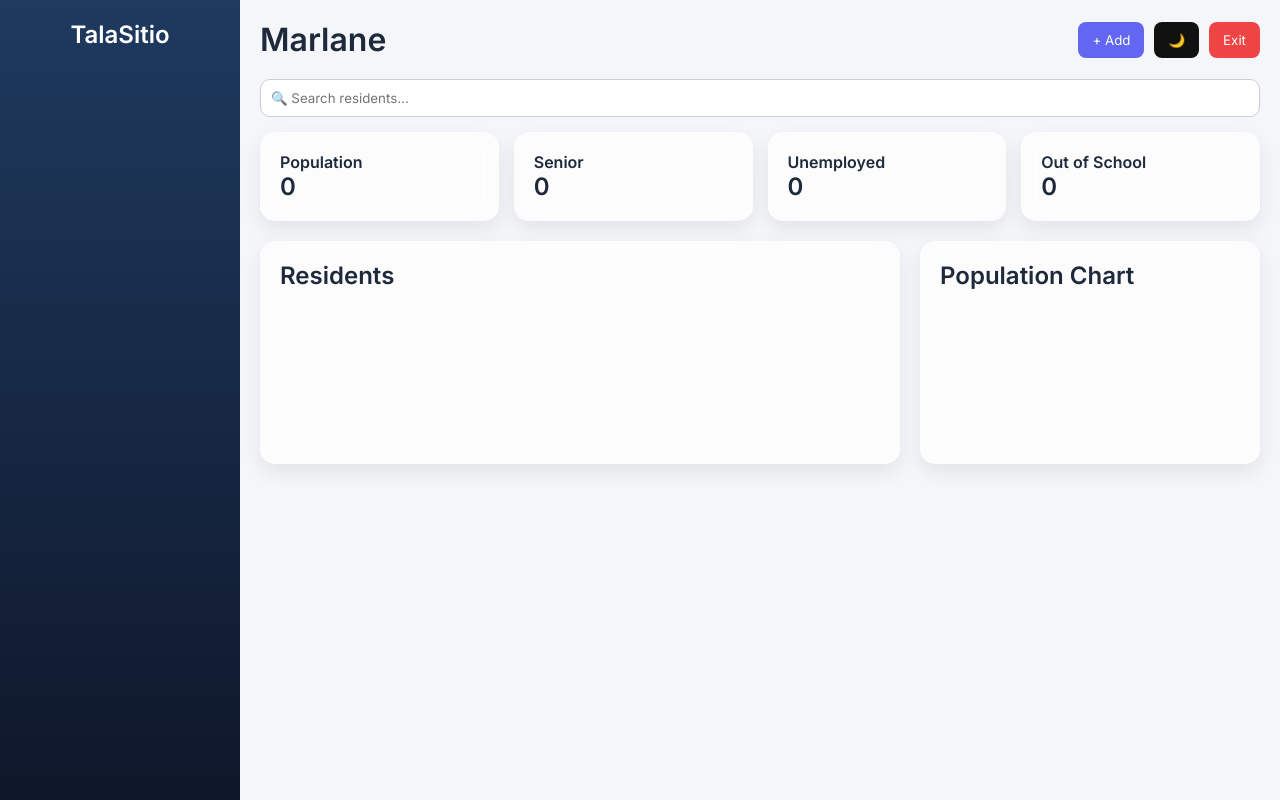
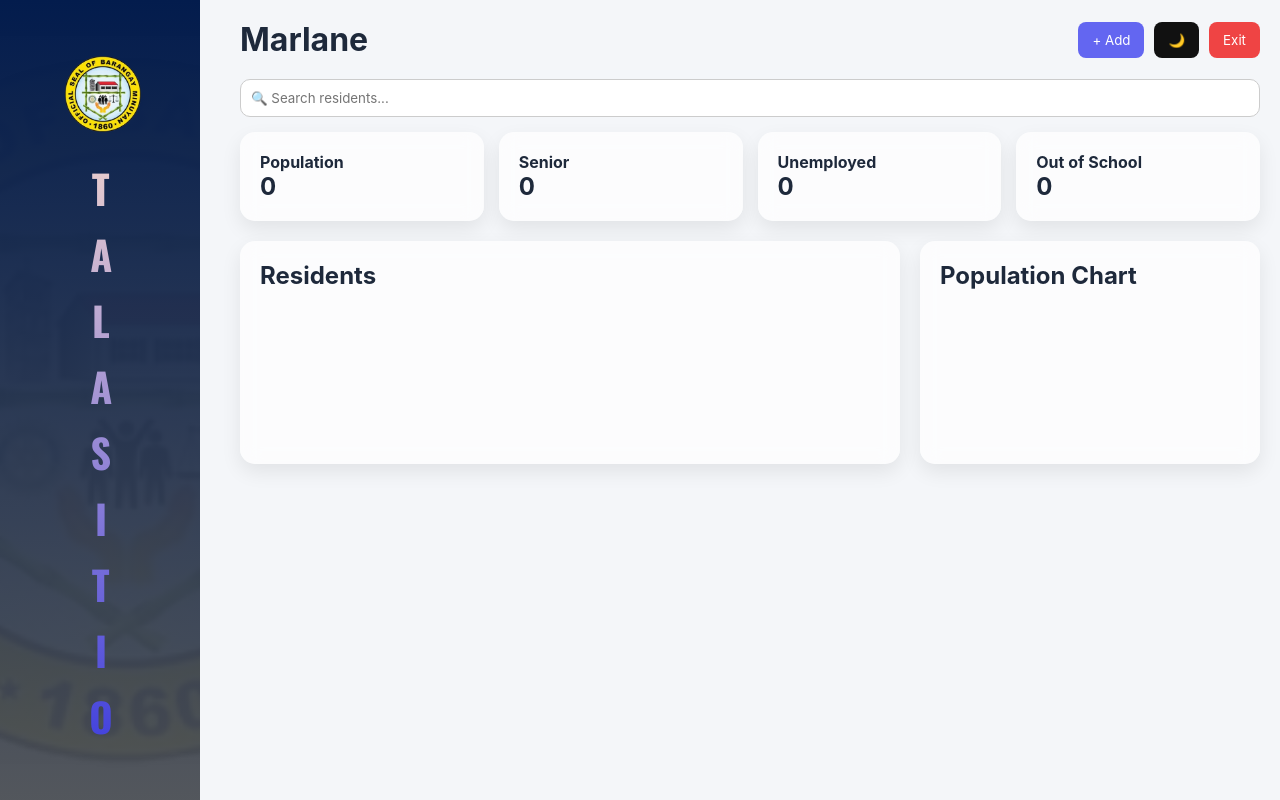
Before and after one commit to iamedlin/TalaSitio, a website: page public/sitio.html in a window 1280 px wide. Drawn offline with nearby package versions, Linux system fonts and the light colour scheme; no server answers.

Commit message:
update
updated dashboard layout

```diff
--- a/public/adminDashboardStyles.css
+++ b/public/adminDashboardStyles.css
@@ -1,32 +1,92 @@
-* { box-sizing: border-box; font-family: Arial, sans-serif; }
+* {
+  box-sizing: border-box;
+  font-family: Arial, sans-serif;
+}
 
-body { margin: 0; background: #f4f6f9; transition: background .3s, color .3s; }
-body.dark { background: #121212; color: #e4e4e4; }
+body {
+  margin: 0;
+  background: transparent;
+  transition: background .3s, color .3s;
+}
+
+/* BACKGROUND IMAGE + OVERLAY */
+body::before {
+  content: "";
+  position: fixed;
+  inset: 0;
+  background:
+    linear-gradient(rgba(0,0,0,0.4), rgba(0,0,0,0.4)),
+    url("images/bg.png") no-repeat center center/cover;
+  z-index: -1;
+}
 
 /* SIDEBAR */
+/* SIDEBAR */
 .sidebar {
-  position: fixed; left: 0; top: 0; bottom: 0;
-  width: 230px; background: #1f2a44; color: #fff; padding: 20px;
+  position: fixed;
+  left: 0;
+  top: 0;
+  bottom: 0;
+  width: 230px;
+  padding: 20px;
+  color: #fff;
+
+  background: linear-gradient(rgb(3, 28, 77), rgba(75, 79, 85, 0.958)),
+  url("images/loading.png") no-repeat center center/cover;
 }
+
 body.dark .sidebar { background: #0d1528; }
 
+.sidebar a{
+  display:block; color: #cfd8ff; padding: 10px; border-radius: 8px; margin: 6px 0; cursor: pointer; text-decoration: none; }
+
+  .sidebar a:hover { background: #2f3b63; }
+
+.sidebar h2 {
+  text-align: center;
+  margin-bottom: 30px;
+}
+
+.logo-title { display: flex; align-items: center; gap: 10px; } .logo-title img { width: 70px; height: 70px; object-fit: contain; }
+
 .sidebar a {
-  display: block; color: #cfd8ff; padding: 10px;
-  border-radius: 8px; margin: 6px 0;
-  cursor: pointer; text-decoration: none;
+  display: block;
+  padding: 12px;
+  border-radius: 8px;
+  cursor: pointer;
+  margin: 10px 0;
+  transition: 0.3s;
 }
-.sidebar a:hover { background: #2f3b63; }
+
+.sidebar a:hover {
+  background: rgba(255,255,255,0.2);
+}
+
 
 /* MAIN */
-.main { margin-left: 230px; padding: 20px; }
+/* MAIN */
+.main {
+  margin-left: 230px;               /* leave space for sidebar */
+  padding: 20px;
+  width: calc(100% - 230px);        /* fill remaining space */
+  min-height: 100vh;                /* cover full viewport height */
+
+  /* PNG background */
+  background: url("images/bg.png") no-repeat center center;
+  background-size: cover;           /* scale to fill area */
+}
+
 
 .topbar {
-  background: #fff; padding: 15px 20px;
+  background: #fff;
+  padding: 15px 20px;
   border-radius: 12px;
   box-shadow: 0 2px 6px rgba(0,0,0,0.08);
-  display: flex; justify-content: space-between;
+  display: flex;
+  justify-content: space-between;
   align-items: center;
 }
+
 body.dark .topbar { background: #1e1e1e; }
 
 /* DASHBOARD CARDS */
@@ -37,42 +97,82 @@ body.dark .topbar { background: #1e1e1e; }
   margin-top: 40px;
   justify-items: center;
 }
+
 .card {
-  background: #fff; padding: 40px 20px;
+  background: #fff;
+  padding: 40px 20px;
   border-radius: 16px;
   box-shadow: 0 4px 12px rgba(0,0,0,0.1);
   text-align: center;
   width: 100%;
   max-width: 300px;
+  transition: 0.3s;
 }
+
+.card:hover {
+  transform: translateY(-5px);
+  box-shadow: 0 10px 20px rgba(0,0,0,0.15);
+}
+
 body.dark .card { background: #1e1e1e; }
+
 .card h3 { font-size: 22px; margin-bottom: 15px; }
+
 .card p { font-size: 36px; font-weight: bold; margin: 0; }
 
-/* SITIO BUTTONS */
+/* SITIO BUTTONS (LARGER) */
 .sitio-container {
-  margin-top: 25px; margin-bottom: 20px;
-  display: flex; gap: 10px; flex-wrap: wrap;
+  margin-top: 100px;
+  margin-bottom: 40px;
+
+  display: grid;
+  grid-template-columns: repeat(2, 1fr); /* 2 columns */
+  gap: 15px 5px;          /* 15px row gap, 5px column gap */
+  justify-items: center;
+  padding: 20px;
+  min-height: 400px;
+  width: 80%;               /* container a bit wider */
+  margin-left: auto;
+  margin-right: auto;
+}
+
+.sitio-btn {
+  width: 95%;               /* slightly smaller to fit in columns */
+  min-height: 90px;
+  padding: 20px;
+  font-size: 20px;
+  font-weight: bold;
+
+  border-radius: 16px;
+  border: none;
+  cursor: pointer;
+
+  background: linear-gradient(135deg, #1f2a44, #2f3b63);
+  color: #fff;
+
+  display: flex;
+  align-items: center;
   justify-content: center;
+
+  transition: all 0.3s ease;
 }
-.sitio-btn {
-  padding: 16px 24px;
-  font-size: 18px;
-  border-radius: 8px; border: none;
-  cursor: pointer; background: #1f2a44; color: #fff;
-  transition: background 0.2s;
+
+.sitio-btn:hover {
+  background: #2f3b63;
+  transform: scale(1.08);
+  box-shadow: 0 8px 16px rgba(0,0,0,0.2);
 }
-.sitio-btn:hover { background: #2f3b63; }
-
 /* TABLE */
 table {
-  width: 100%; border-collapse: collapse;
+  width: 100%;
+  border-collapse: collapse;
   margin-top: 20px;
   background: #fff;
   border-radius: 12px;
   overflow: hidden;
   box-shadow: 0 2px 8px rgba(0,0,0,0.08);
 }
+
 body.dark table { background: #1e1e1e; }
 
 th, td { padding: 12px 14px; text-align: left; }
@@ -80,9 +180,16 @@ th, td { padding: 12px 14px; text-align: left; }
 th { background: #1f2a44; color: #fff; }
 
 tr:nth-child(even) { background: #f2f4f8; }
+
 body.dark tr:nth-child(even) { background: #2a2a2a; }
 
-.status { padding: 4px 10px; border-radius: 999px; font-size: 12px; }
+/* STATUS */
+.status {
+  padding: 4px 10px;
+  border-radius: 999px;
+  font-size: 12px;
+}
+
 .pending { background: #fff3cd; color: #856404; }
 .approved { background: #d4edda; color: #155724; }
 
@@ -92,52 +199,93 @@ body.dark tr:nth-child(even) { background: #2a2a2a; }
 
 /* SETTINGS */
 .settings-box {
-  max-width: 500px; background: #fff; padding: 20px;
-  border-radius: 14px; box-shadow: 0 2px 8px rgba(0,0,0,0.08);
+  max-width: 500px;
+  background: #fff;
+  padding: 20px;
+  border-radius: 14px;
+  box-shadow: 0 2px 8px rgba(0,0,0,0.08);
 }
+
 body.dark .settings-box { background: #1e1e1e; }
 
-.settings-box label { display: block; margin-top: 12px; font-weight: bold; }
+.settings-box label {
+  display: block;
+  margin-top: 12px;
+  font-weight: bold;
+}
 
 .settings-box input {
-  width: 100%; padding: 10px; margin-top: 6px;
-  border-radius: 8px; border: 1px solid #ccc;
+  width: 100%;
+  padding: 12px;   /* ⬆ bigger input */
+  margin-top: 6px;
+  border-radius: 8px;
+  border: 1px solid #ccc;
 }
 
+/* BUTTONS (GLOBAL IMPROVEMENT) */
 .settings-box button {
-  margin-top: 16px; padding: 10px 16px;
-  border: none; border-radius: 8px;
-  background: #1f2a44; color: #fff; cursor: pointer;
+  margin-top: 16px;
+  padding: 12px 18px;
+  border: none;
+  border-radius: 10px;
+  background: #1f2a44;
+  color: #fff;
+  cursor: pointer;
+  font-size: 15px;
+  transition: 0.3s;
+}
+
+.settings-box button:hover {
+  background: #2f3b63;
+  transform: scale(1.05);
 }
 
 .dark-toggle {
-  margin-top: 12px; padding: 10px;
-  border-radius: 8px; border: none;
-  background: #444; color: #fff; cursor: pointer;
+  margin-top: 12px;
+  padding: 12px;
+  border-radius: 10px;
+  border: none;
+  background: #444;
+  color: #fff;
+  cursor: pointer;
+  transition: 0.3s;
+}
+
+.dark-toggle:hover {
+  background: #666;
 }
 
 /* MODAL */
 .modal {
-  display: none; position: fixed; inset: 0;
+  display: none;
+  position: fixed;
+  inset: 0;
   background: rgba(0,0,0,0.5);
-  align-items: center; justify-content: center;
+  align-items: center;
+  justify-content: center;
   z-index: 999;
 }
 
 .modal-box {
-  background: #fff; padding: 25px;
-  border-radius: 14px; text-align: center;
+  background: #fff;
+  padding: 25px;
+  border-radius: 14px;
+  text-align: center;
   width: 300px;
 }
 
 .modal-buttons {
-  margin-top: 20px; display: flex;
-  gap: 10px; justify-content: center;
+  margin-top: 20px;
+  display: flex;
+  gap: 10px;
+  justify-content: center;
 }
 
 .btn {
-  border: none; padding: 10px 16px;
-  border-radius: 8px; cursor: pointer;
+  border: none;
+  padding: 10px 16px;
+  border-radius: 8px;
+  cursor: pointer;
   font-weight: bold;
 }
 
@@ -149,16 +297,28 @@ body.dark .settings-box { background: #1e1e1e; }
 .request-box {
   display: none;
   position: absolute;
-  top: 50px; right: 20px;
-  width: 300px;
+  top: 50px;
+  right: 20px;
+  width: 320px;
   background: #fff;
   border-radius: 12px;
   padding: 15px;
-  box-shadow: 0 2px 8px rgba(0,0,0,0.2);
+  box-shadow: 0 5px 15px rgba(0,0,0,0.2);
 }
 
-.request-box h3 { margin-top: 0; }
+.request-box div {
+  background: #f4f6fb;
+  padding: 10px;
+  border-radius: 8px;
+  margin-bottom: 10px;
+  transition: 0.3s;
+}
 
+.request-box div:hover {
+  transform: scale(1.02);
+}
+
+/* NOTIFICATION BUTTON */
 .notification-btn {
   padding: 10px 14px;
   border-radius: 50%;
@@ -167,10 +327,27 @@ body.dark .settings-box { background: #1e1e1e; }
   background: #1f2a44;
   color: #fff;
   font-size: 16px;
+/*<<<<<<< Updated upstream
+=======
+<<<<<<< HEAD*/
+}
+.request-item {
+    border-bottom: 1px solid #ddd;
+    padding: 10px;
+}
+
+.request-item:hover {
+    background: #f5f5f5;
+/*=======
+>>>>>>> Stashed changes*/
   transition: 0.3s;
 }
 
 .notification-btn:hover {
   transform: scale(1.1);
   background: #2f3b63;
+/*<<<<<<< Updated upstream
+=======
+>>>>>>> b9410c1d822904cce557630b74f616a65654f3b8
+>>>>>>> Stashed changes*/
 }
--- a/public/sitio.html
+++ b/public/sitio.html
@@ -4,7 +4,7 @@
 <meta charset="UTF-8">
 <title>TalaSitio Pro</title>
 
-<link href="https://fonts.googleapis.com/css2?family=Inter:wght@300;400;600&display=swap" rel="stylesheet">
+<link href="https://fonts.googleapis.com/css2?family=Oswald:wght@400;500;600;700&display=swap" rel="stylesheet">
 <script src="https://cdn.jsdelivr.net/npm/chart.js"></script>
 
 <style>
@@ -40,22 +40,52 @@ body{
 }
 
 /* ===== SIDEBAR ===== */
-.sidebar{
-    width:240px;
-    height:100vh;
-    background:linear-gradient(180deg,#1e3a5f,#0f172a);
-    color:white;
-    padding:20px;
+.sidebar {
+    width: 200px;
+    height: 100vh;
+    position: fixed;
+    padding: 20px;
+    color: blue;
+
+    background:
+        linear-gradient(rgb(3, 28, 77), rgba(75, 79, 85, 0.958)),
+        url("images/loading.png") no-repeat center center/cover;
+
+    display: flex;
+    justify-content: center;
+    align-items: center;
+    text-align: center;
 }
 
-.sidebar h2{
-    text-align:center;
+.sidebar-content {
+    display: flex;
+    flex-direction: column;
+    align-items: center;
 }
 
+.sidebar-logo {
+    width: 90px;
+    height: 90px;
+    object-fit: contain;
+    margin-bottom: 20px;
+}
+
+.sidebar h2 {
+    writing-mode: vertical-rl;
+    text-orientation: upright;
+    font-size: 40px;
+    font-weight: 800;
+    letter-spacing: 6px;
+    font-family: 'Oswald', sans-serif;
+
+    background: linear-gradient(180deg, #e9cece, #4040dd);
+    -webkit-background-clip: text;
+    -webkit-text-fill-color: transparent;
+}
 /* ===== MAIN ===== */
-.main{
-    flex:1;
-    padding:20px;
+.main {
+    margin-left: 220px; /* sidebar width + padding */
+    padding: 20px;
 }
 
 /* ===== TOP BAR ===== */
@@ -164,7 +194,10 @@ button:hover{
 <body>
 
 <div class="sidebar">
-    <h2>TalaSitio</h2>
+  <div class="sidebar-content">
+    <img src="images/loading.png" alt="Logo" class="sidebar-logo">
+    <h2>TALASITIO</h2>
+  </div>
 </div>
 
 <div class="main">
```
Also changed, not shown: public/adminDashboard.html (+2 -2 lines).
